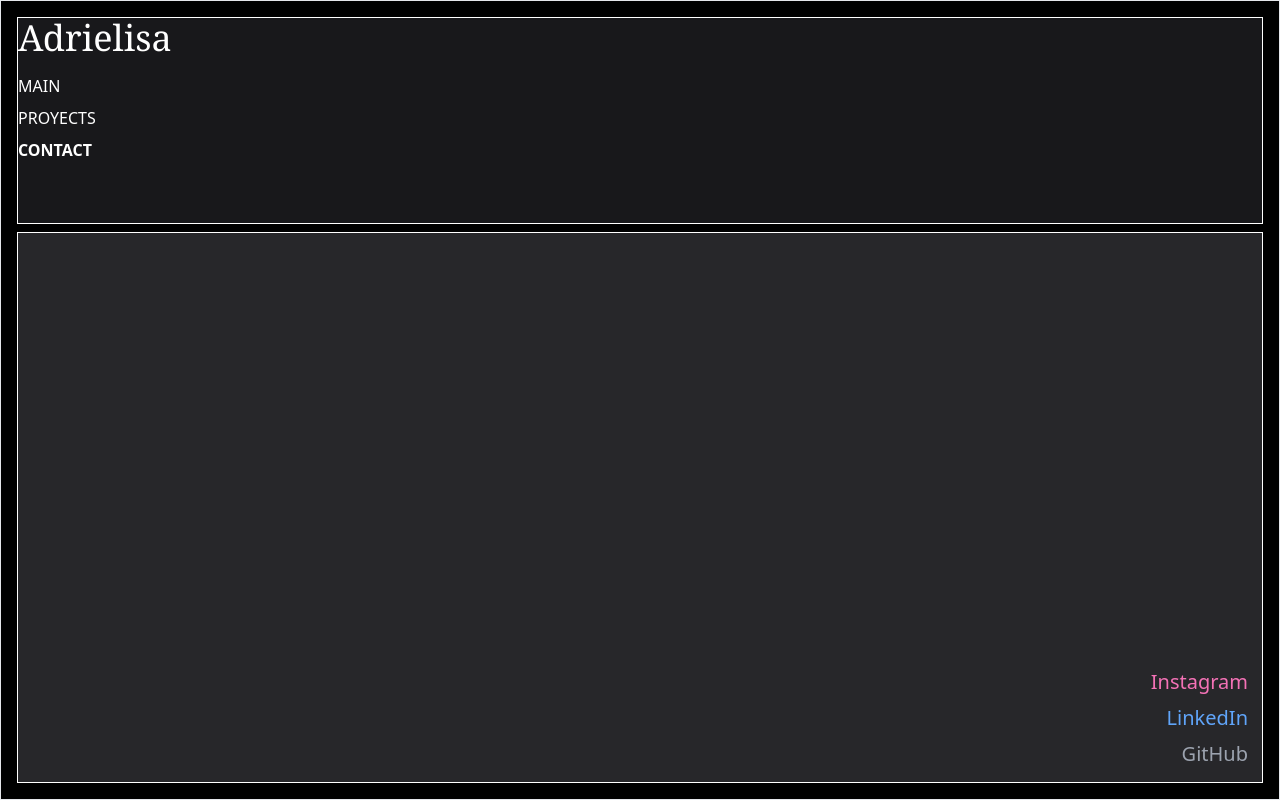
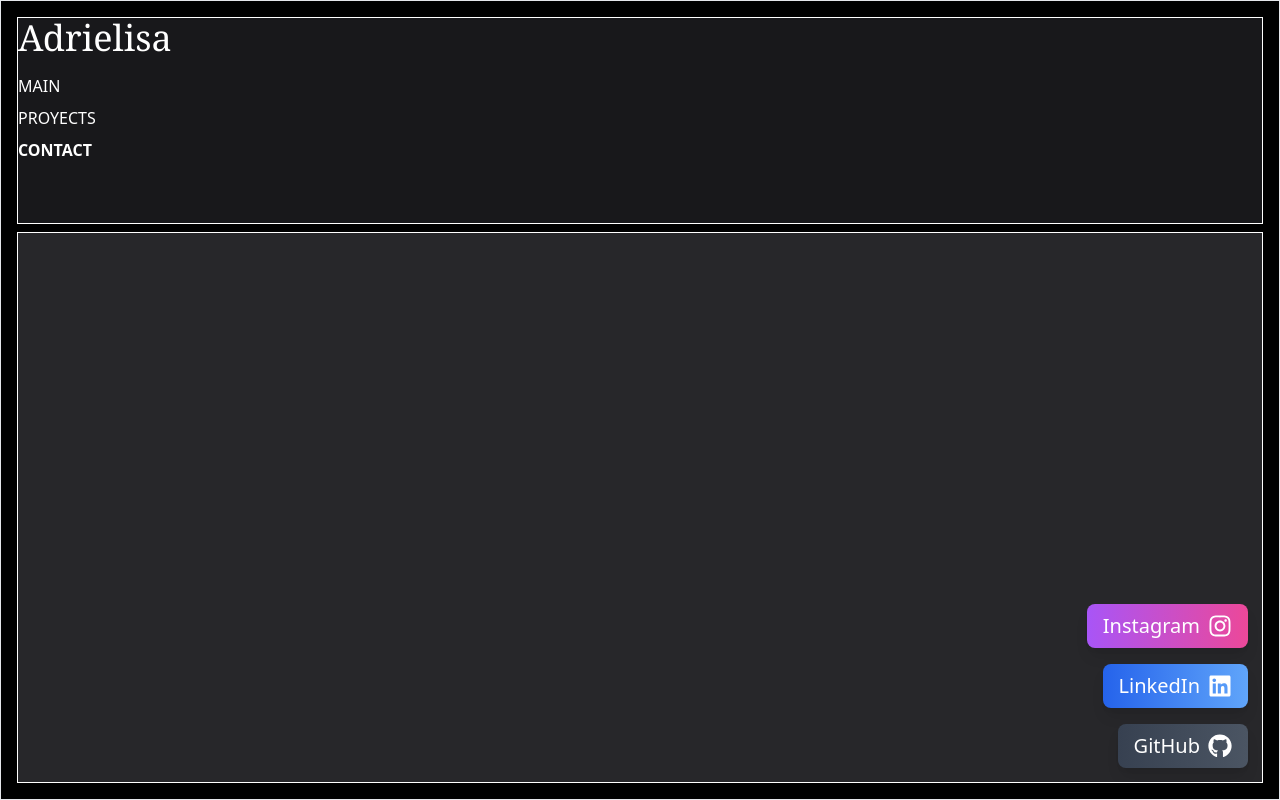
Before and after one commit to adrielisa/Portafolio_Adrielisa, a React (Vite) app in the folder Frontend/: page /contact in a window 1280 px wide. Built offline with nearby package versions, Linux system fonts and the light colour scheme.

Commit message:
Contact view update

```diff
--- a/Frontend/package.json
+++ b/Frontend/package.json
@@ -12,6 +12,7 @@
   "dependencies": {
     "react": "^18.3.1",
     "react-dom": "^18.3.1",
+    "react-icons": "^5.5.0",
     "react-router-dom": "^7.1.1"
   },
   "devDependencies": {
--- a/Frontend/src/pages/Contact.tsx
+++ b/Frontend/src/pages/Contact.tsx
@@ -1,33 +1,38 @@
+import { FaInstagram, FaLinkedin, FaGithub } from 'react-icons/fa';
+
 const Contact = () => {
     return (
         <div className="lg:text-xl">
             {/* Contenido de la vista (si es necesario agregar algo más) */}
 
             {/* Redes Sociales */}
-            <div className="absolute bottom-8 right-8 flex flex-col items-end gap-2 text-right">
+            <div className="absolute bottom-8 right-8 flex flex-col items-end gap-4 text-right">
                 <a
                     href="https://www.instagram.com/adrielissaa"
                     target="_blank"
                     rel="noopener noreferrer"
-                    className="text-pink-400 hover:underline"
+                    className="flex items-center gap-2 px-4 py-2 bg-gradient-to-r from-purple-500 to-pink-500 rounded-lg text-white transform hover:scale-105 transition-all duration-300 shadow-lg hover:shadow-pink-500/50"
                 >
-                    Instagram
+                    <span>Instagram</span>
+                    <FaInstagram className="text-2xl" />
                 </a>
                 <a
                     href="https://www.linkedin.com/in/adriel-isai-rodriguez-pacheco-268693225"
                     target="_blank"
                     rel="noopener noreferrer"
-                    className="text-blue-400 hover:underline"
+                    className="flex items-center gap-2 px-4 py-2 bg-gradient-to-r from-blue-600 to-blue-400 rounded-lg text-white transform hover:scale-105 transition-all duration-300 shadow-lg hover:shadow-blue-500/50"
                 >
-                    LinkedIn
+                    <span>LinkedIn</span>
+                    <FaLinkedin className="text-2xl" />
                 </a>
                 <a
                     href="https://github.com/adrielisa"
                     target="_blank"
                     rel="noopener noreferrer"
-                    className="text-gray-400 hover:underline"
+                    className="flex items-center gap-2 px-4 py-2 bg-gradient-to-r from-gray-700 to-gray-600 rounded-lg text-white transform hover:scale-105 transition-all duration-300 shadow-lg hover:shadow-gray-500/50"
                 >
-                    GitHub
+                    <span>GitHub</span>
+                    <FaGithub className="text-2xl" />
                 </a>
             </div>
         </div>
--- a/Frontend/src/pages/Principal.tsx
+++ b/Frontend/src/pages/Principal.tsx
@@ -11,16 +11,16 @@ const Main: React.FC = () => {
                 </p>
 
                 <div className='flex justify-center gap-6 mt-4'>
-                    <img src="Yo.jpg" alt="Adriel" className='h-48 lg:h-48 rounded-md' />
+                    <img src="/Yo.jpg" alt="Adriel" className='h-48 lg:h-48 rounded-md' />
                 </div>
             </div>
 
             <div className='text-white text-center pt-10'>
-                <h2 className="text-4xl font-medium ">What I know</h2>
+                <h2 className="text-4xl font-medium text-amber-200">What I know</h2>
 
                 {/*Languages*/}
                 <div className='mb-8'>
-                    <h2 className='text-xl font-semibold mt-4'>Languages</h2>
+                    <h2 className='text-xl font-semibold mt-4 text-amber-200'>Languages</h2>
                     <div className='flex justify-center gap-6 mt-4'>
                         <img src="/JavaScript.png" alt="JavaScript" className='h-12' />
                         <img src="/TypeScript.png" alt="TypeScript" className='h-12' />
@@ -32,28 +32,28 @@ const Main: React.FC = () => {
 
                 {/*Databases*/}
                 <div className='mb-8'>
-                    <h2 className='text-xl font-semibold mt-4'>Databases</h2>
+                    <h2 className='text-xl font-semibold mt-4 text-amber-200'>Databases</h2>
                     <div className='flex justify-center gap-6 mt-4'>
-                        <img src="MySQL.png" alt="MySQL" className='h-12' />
-                        <img src="PostgreSQL.png" alt="PostgreSQL" className='h-12' />
-                        <img src="Mongo.png" alt="MongoDB" className='h-12' />
+                        <img src="/MySQL.png" alt="MySQL" className='h-12' />
+                        <img src="/PostgreSQL.png" alt="PostgreSQL" className='h-12' />
+                        <img src="/Mongo.png" alt="MongoDB" className='h-12' />
                     </div>
                 </div>
 
-                {/*Tools, libraries and frmeworks*/}
+                {/*Tools, libraries and frameworks*/}
                 <div className='mb-8'>
-                    <h2 className='text-xl font-semibold mt-4 '>Tools, libraries and frameworks</h2>
+                    <h2 className='text-xl font-semibold mt-4 text-amber-200'>Tools, libraries and frameworks</h2>
                     <div className='flex justify-center gap-6 mt-4'>
-                        <img src="FastAPI.png" alt="FastAPI" className='h-12' />
-                        <img src="React.png" alt="React" className='h-12' />
-                        <img src="Bootstrap.png" alt="Bootstrap" className='h-12' />
-                        <img src="Tailwind.png" alt="Tailwind" className='h-12' />
+                        <img src="/FastAPI.png" alt="FastAPI" className='h-12' />
+                        <img src="/React.png" alt="React" className='h-12' />
+                        <img src="/Bootstrap.png" alt="Bootstrap" className='h-12' />
+                        <img src="/Tailwind.png" alt="Tailwind" className='h-12' />
                     </div>
                 </div>
             </div>
 
             <div className='text-white text-center pt-10'>
-                <h1 className="text-4xl font-medium ">What I want to be</h1>
+                <h2 className="text-4xl font-medium text-amber-200">What I want to be</h2>
                 <p className='p-8 pl-10 pr-10 lg:pl-80 lg:pr-80 text-center lg:text-lg'>
                     I aspire to craft technology that transcends utility, inspiring humanity to dream beyond the possible.
                     Through artificial intelligence, quantum computing, and boundless curiosity, I aim to build systems that
```
Also changed, not shown: 1 other file (tests, documents, lock files or other folders).
